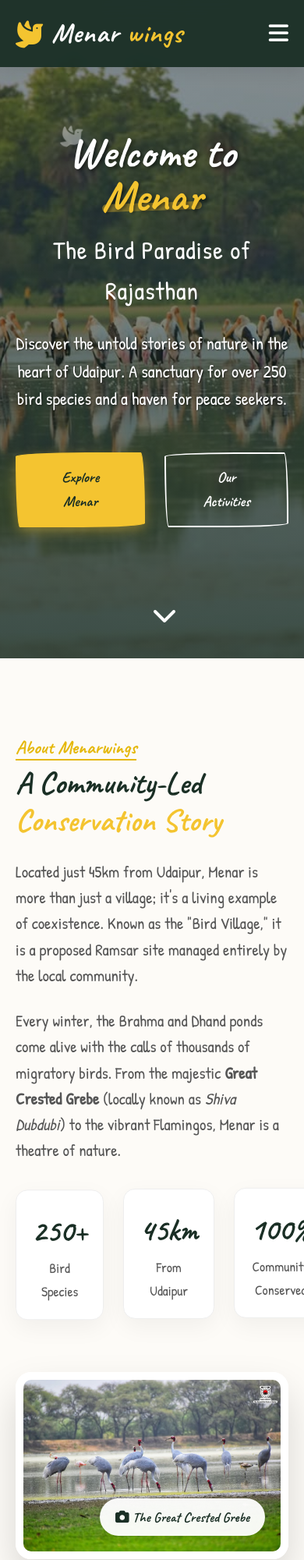
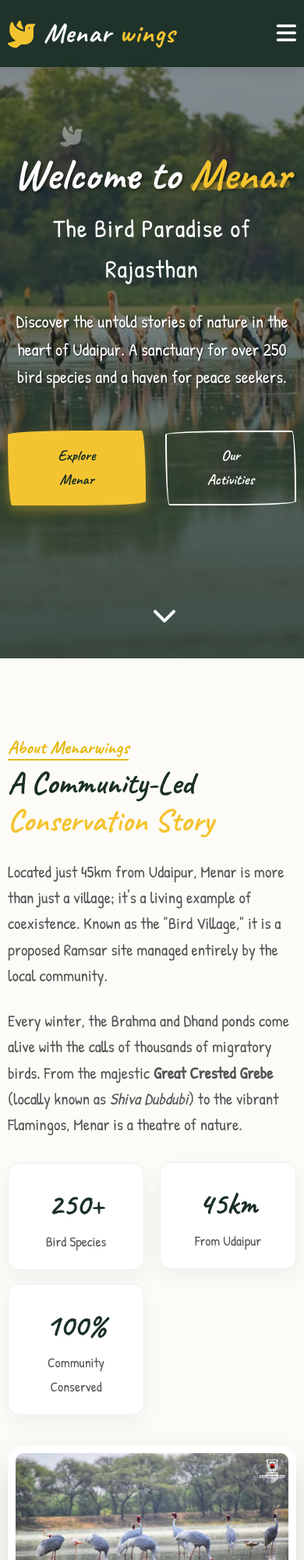
Before and after one commit to VIKASMENARIA/MenarBirds-Project, a plain HTML site: page index.html in a window 390 px wide. Shown: the top 2000 px of the page at 78% size. Drawn offline with Linux system fonts and the light colour scheme.

Commit message:
Add files via upload

```diff
--- a/style.css
+++ b/style.css
@@ -1024,15 +1024,86 @@ img {
 
     .hero {
         background-attachment: scroll;
-        /* Disable parallax on mobile for performance */
     }
 
     .gallery-grid {
         grid-template-columns: repeat(auto-fill, minmax(150px, 1fr));
-        /* Smaller grid on mobile */
     }
 
     .gallery-item {
         height: 150px;
     }
+
+    body {
+        overflow-x: hidden;
+    }
+
+    .container {
+        padding: 0 10px;
+    }
+
+    .row {
+        gap: 30px;
+        flex-wrap: wrap;
+    }
+
+    .stats-grid {
+        grid-template-columns: repeat(auto-fit, minmax(150px, 1fr));
+        gap: 20px;
+    }
 }
+
+.hero h1 {
+    font-size: 3.5rem;
+}
+
+.section-title {
+    font-size: 2.5rem;
+}
+
+.nav-links {
+    display: none;
+}
+
+.hamburger {
+    display: block;
+}
+
+.footer-grid {
+    grid-template-columns: 1fr;
+}
+
+.reverse-mobile {
+    flex-direction: column-reverse;
+}
+
+.hero {
+    background-attachment: scroll;
+    /* Disable parallax on mobile for performance */
+}
+
+.gallery-grid {
+    grid-template-columns: repeat(auto-fill, minmax(150px, 1fr));
+    /* Smaller grid on mobile */
+}
+
+.gallery-item {
+    height: 150px;
+}
+
+
+/* Mobile overflow fix */
+@media (max-width: 768px) {
+    body {
+        overflow-x: hidden;
+    }
+
+    .container {
+        padding: 0 10px;
+    }
+
+    .row {
+        gap: 30px;
+        flex-wrap: wrap;
+    }
+}
```
